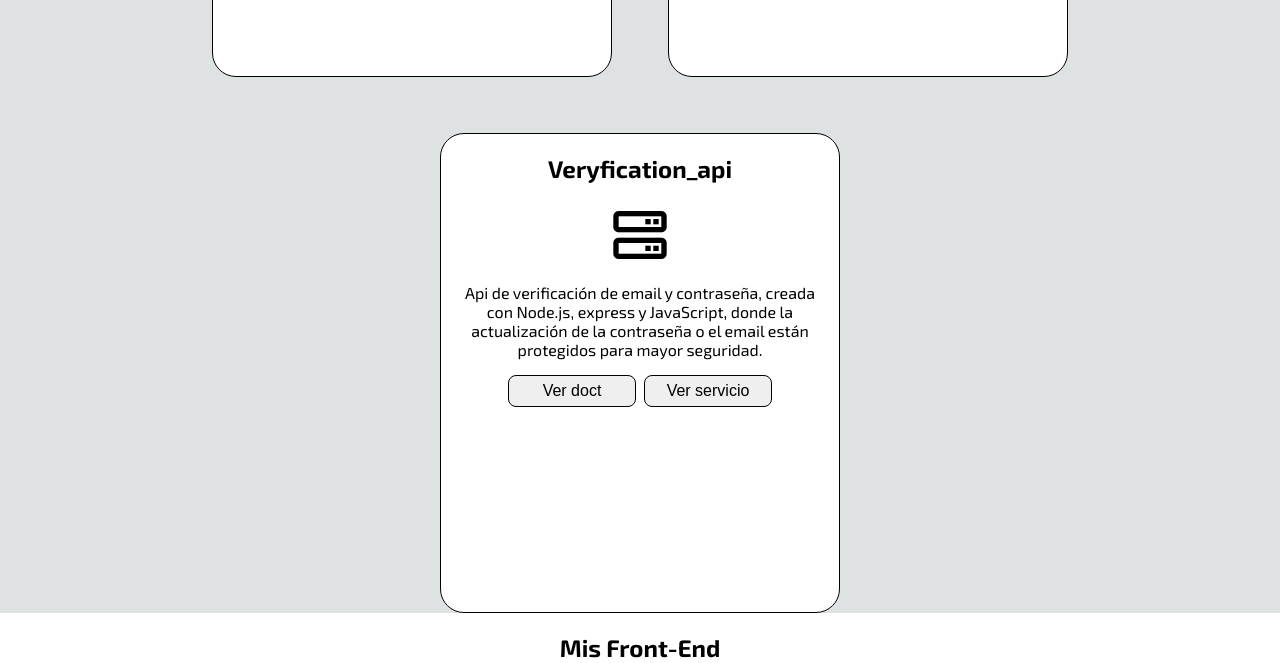
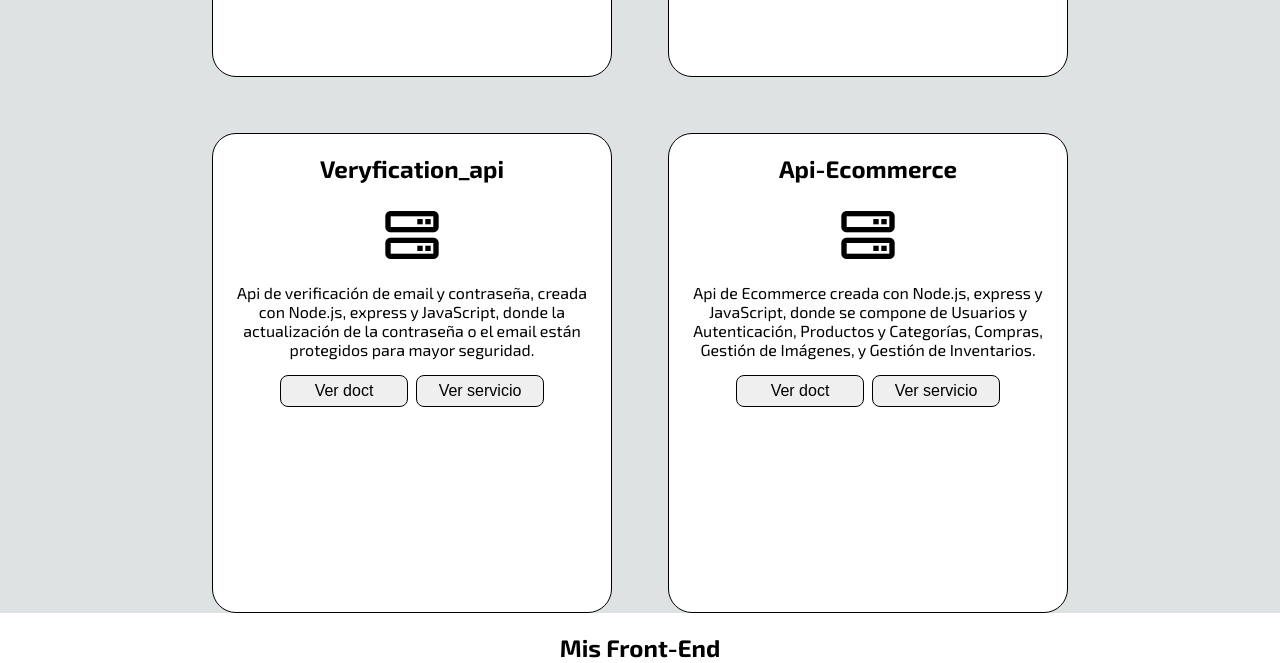
Before and after one commit to Abimael-p/Mi-Portafolio, a React (Vite) app: page / in a window 1280 px wide. Shown: the part 2380-3043 px from the top of the page. Built offline with nearby package versions, Linux system fonts and the light colour scheme.

Commit message:
update App

```diff
--- /dev/null
+++ b/src/components/ApiEcommerce/ApiEcommerce.css
@@ -0,0 +1,42 @@
+.container-content-api-ecommerce {
+    display: flex;
+    flex-direction: column;
+    justify-content: center;
+    align-items: center;
+
+    text-align: center;
+  }
+
+  .container-i-ico-service {
+    display: flex;
+    justify-content: center;
+    align-items: center;
+
+    font-size: 8vh;
+  }
+
+  .Api-ecommerce {
+    display: flex;
+    justify-content: center;
+    align-items: center;
+    width: 90%;
+  }
+
+  .container-service-api-ecommerce-btn {
+    display: flex;
+    gap: 1vh;
+  }
+
+  .btn-service-api-ecommerce button {
+    border-radius: 1vh;
+    border: 1px solid black;
+    font-size: 2vh;
+    width: 16vh;
+    height: 4vh;
+  }
+
+  .btn-service-api-ecommerce button:hover {
+    transform: translateY(-1px);
+    background-color: rgb(156, 158, 166);
+    cursor: pointer;
+  }
--- /dev/null
+++ b/src/components/ApiEcommerce/ApiEcommerce.jsx
@@ -0,0 +1,31 @@
+import "./ApiEcommerce.css";
+
+const ApiEcommerce = () => {
+  return (
+    <div className="container-content-api-ecommerce">
+      <h2>Api-Ecommerce</h2>
+      <div className="container-i-ico-service">
+        <i className="bx bx-server"></i>
+      </div>
+      <p className="Api-ecommerce">
+        Api de Ecommerce creada con Node.js, express y JavaScript, donde se compone de
+        Usuarios y Autenticación, Productos y Categorías, Compras, Gestión de Imágenes, y
+        Gestión de Inventarios.
+      </p>
+      <div className="container-service-api-ecommerce-btn">
+        <div className="btn-service-api-ecommerce">
+          <a href="https://api-movies-953k.onrender.com/">
+            <button>Ver doct</button>
+          </a>
+        </div>
+        <div className="btn-service-api-ecommerce">
+          <a href="https://www.postman.com/bold-comet-805925/workspace/movies-db/overview">
+            <button>Ver servicio</button>
+          </a>
+        </div>
+      </div>
+    </div>
+  );
+};
+
+export default ApiEcommerce;
--- a/src/components/MyServices/MyServices.css
+++ b/src/components/MyServices/MyServices.css
@@ -33,29 +33,3 @@
   transform: translateY(-3px);
   box-shadow: 1vh 1vh 0.7vh 1vh;
 }
-
-.service-2 {
-  background-color: white;
-  border-radius: 3vh;
-  border: 1px solid black;
-  width: 50vh;
-  height: 60vh;
-}
-
-.service-2:hover {
-  transform: translateY(-3px);
-  box-shadow: 1vh 1vh 0.7vh 1vh;
-}
-
-.service-3 {
-  background-color: white;
-  border-radius: 3vh;
-  border: 1px solid black;
-  width: 50vh;
-  height: 60vh;
-}
-
-.service-3:hover {
-  transform: translateY(-3px);
-  box-shadow: 1vh 1vh 0.7vh 1vh;
-}
--- a/src/components/MyServices/MyServices.jsx
+++ b/src/components/MyServices/MyServices.jsx
@@ -1,3 +1,4 @@
+import ApiEcommerce from "../ApiEcommerce/ApiEcommerce";
 import ApiMovies from "../ApiMovies/ApiMovies";
 import UserCrud from "../UserCrud/UserCrud";
 import VerificationApi from "../VerificationApi/VerificationApi";
@@ -12,12 +13,14 @@ const MyServices = () => {
           <div className="service-1">
             <UserCrud />
           </div>
-          <div className="service-2">
+          <div className="service-1">
             <ApiMovies />
           </div>
-
-          <div className="service-3">
+          <div className="service-1">
             <VerificationApi />
+          </div>
+          <div className="service-1">
+            <ApiEcommerce />
           </div>
         </div>
       </div>
```
